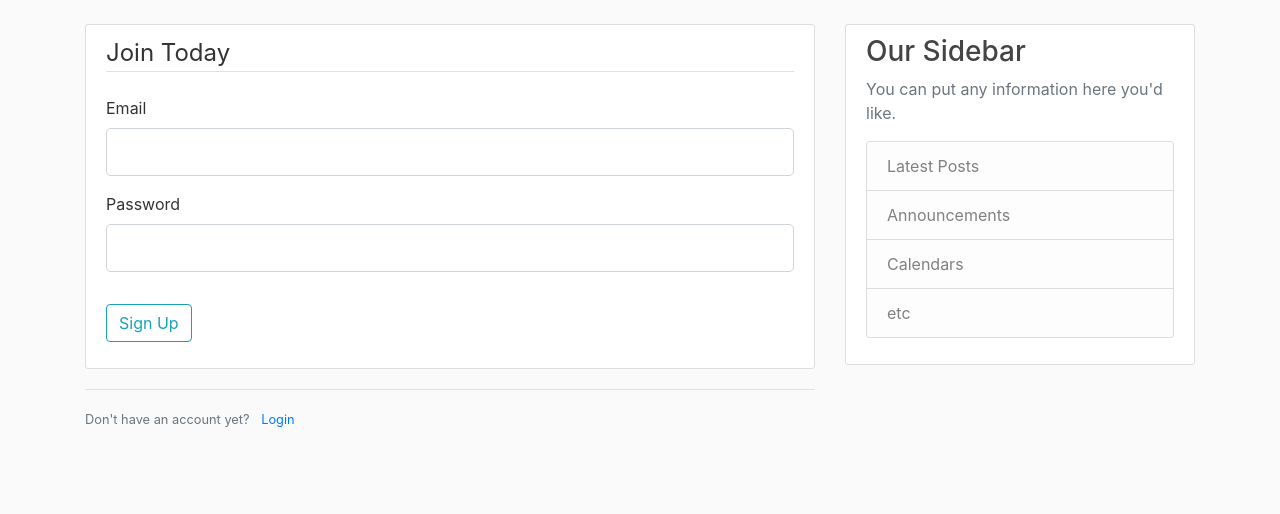
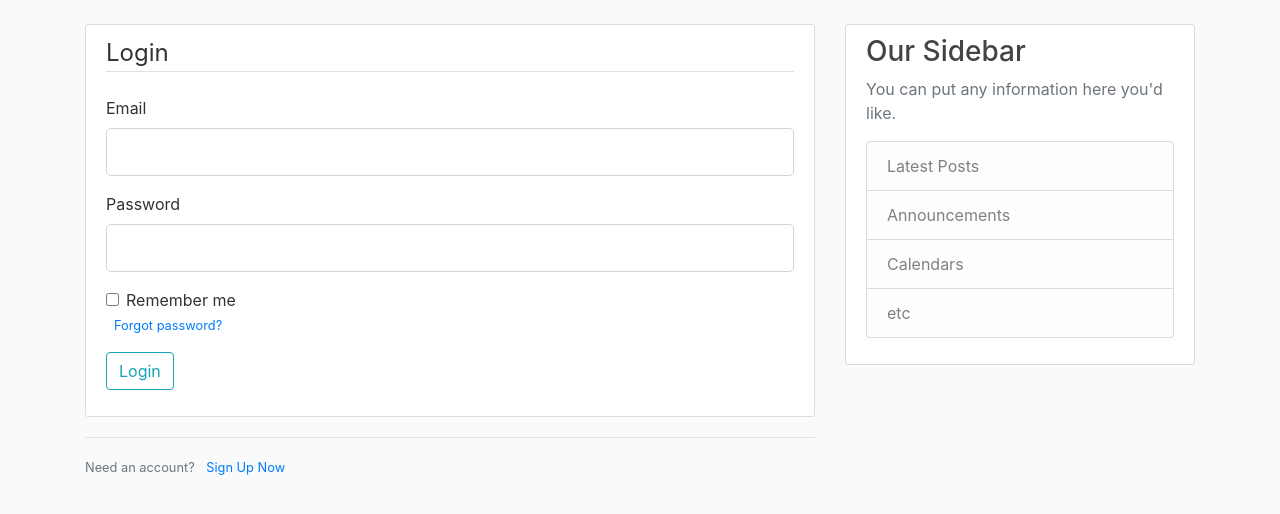
Before and after one commit to MattNannetti/FlaskMadeBlog, a Flask app: template templates/login.html in a window 1280 px wide. Shown: the part 56-570 px from the top of the page. Run offline with Flask 2, Linux system fonts and the light colour scheme; the template is opened without the code that fills it: values that come from a table or form of the project are taken from there, others are empty; some libraries are stand-ins or nearby versions.

Commit message:
login form

```diff
--- a/flaskblog.py
+++ b/flaskblog.py
@@ -34,9 +34,15 @@ def home():
 def about():
     return render_template('about.html', title='About')
 
-@app.route('/login')
+@app.route('/login', methods=['GET', 'POST'])
 def login():
-    form = LoginForm
+    form = LoginForm()
+    if form.validate_on_submit():
+        if form.email.data == 'admin@blog.com' and form.password.data == 'password':
+            flash('You have been logged in!', 'success')
+            return redirect (url_for('home'))
+        else:
+            flash('Login unsuccessful. Please try again.', 'danger')
     return render_template('login.html', tilte='Login', form=form)
 
 @app.route('/register', methods=['GET', 'POST'])
--- a/templates/login.html
+++ b/templates/login.html
@@ -4,25 +4,51 @@
 <div class="content-section">
     <form action="" method="POST">
         <fieldset class="form-group">
-            <legend class="mb-4 border-bottom">Join Today</legend>
+            <legend class="mb-4 border-bottom">Login</legend>
             <div class="form-group">
                 {{ form.email.label(class="form-control-label") }}
-                {{ form.email(class="form-control form-control-lg") }}
+
+                {% if form.email.errors %}
+                    {{ form.email(class="form-control form-control-lg is-invalid") }}
+                    <div class="invalid-feedback">
+                        {% for error in form.email.errors %}
+                            <span>{{ error }}</span>
+                        {% endfor %}
+                    </div>
+                {% else %}
+                    {{ form.email(class="form-control form-control-lg") }}
+                {% endif %}
             </div>
             <div class="form-group">
                 {{ form.password.label(class="form-control-label") }}
-                {{ form.password(class="form-control form-control-lg") }}
+
+                {% if form.password.errors %}
+                    {{ form.password(class="form-control form-control-lg is-invalid") }}
+                    <div class="invalid-feedback">
+                        {% for error in form.password.errors %}
+                            <span>{{ error }}</span>
+                        {% endfor %}
+                    </div>
+                {% else %}
+                    {{ form.password(class="form-control form-control-lg") }}
+                {% endif %}
             </div>
+            <div class="form-check">
+                {{ form.remember(class="form-check-input") }}
+                {{ form.remember.label(class="form-check-label") }}
+            </div>
+            <small class="text-muted ml-2">
+                <a href="#">Forgot password?</a>
+            </small>
         </fieldset>
-        <div class="form-group">
-            {{ form.submit(class="btn btn-outline-info") }}
-        </div>
-
+            <div class="form-group">
+                {{ form.submit(class="btn btn-outline-info") }}
+            </div>
     </form>
 </div>
 <div class="border-top pt-3">
     <small class="text-muted">
-        Don't have an account yet? <a href="{{ url_for('register') }}" class="ml-2">Login</a>
+        Need an account? <a href="{{ url_for('register') }}" class="ml-2">Sign Up Now</a>
     </small>
 </div>
 
```
Also changed, not shown: templates/register.html (+39 -7 lines).
